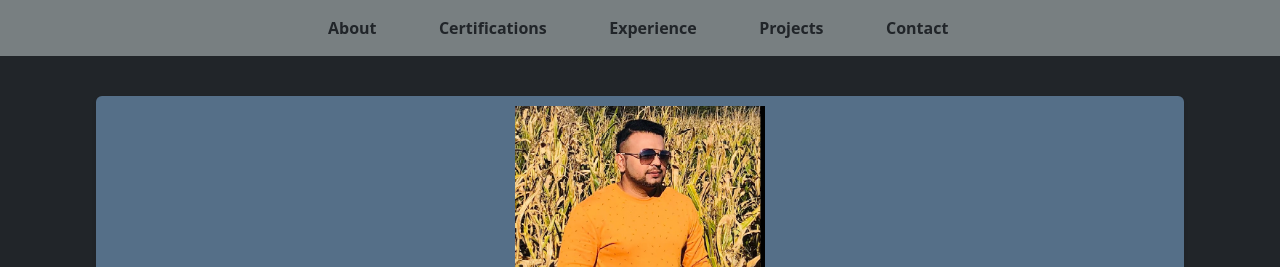
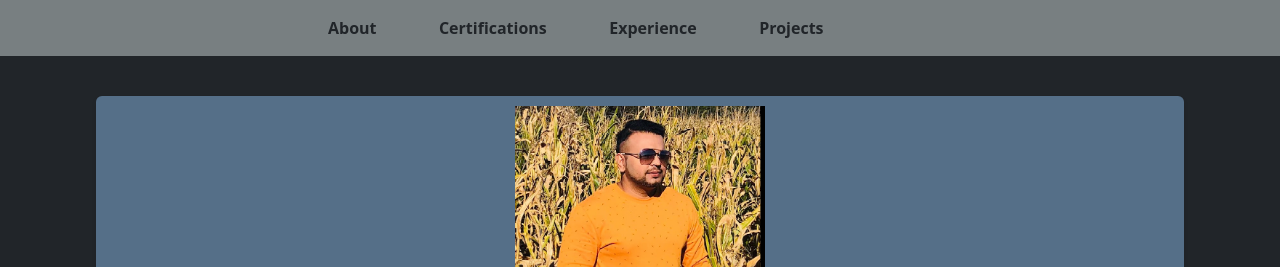
Before and after one commit to Salmoonsamuel/Salmoon-resume, a website: page index.html in a window 1280 px wide. Shown: the top 267 px of the page. Drawn offline with nearby package versions, Linux system fonts and the light colour scheme.

Commit message:
Update index.html

```diff
--- a/index.html
+++ b/index.html
@@ -39,7 +39,7 @@
             <li><a href="#skills" class="nav-link text-dark ">Certifications</a></li>
             <li><a href="#experience" class="nav-link text-dark ">Experience</a></li>
             <li><a href="#projects" class="nav-link text-dark ">Projects</a></li>
-            <li><a href="#contact" class="nav-link text-dark ">Contact</a></li>
+<!--             <li><a href="#contact" class="nav-link text-dark ">Contact</a></li> -->
         </ul>
         <button class="burger-menu" id="burger-menu">
             <ion-icon class="bars" name="menu-outline"></ion-icon>
```
